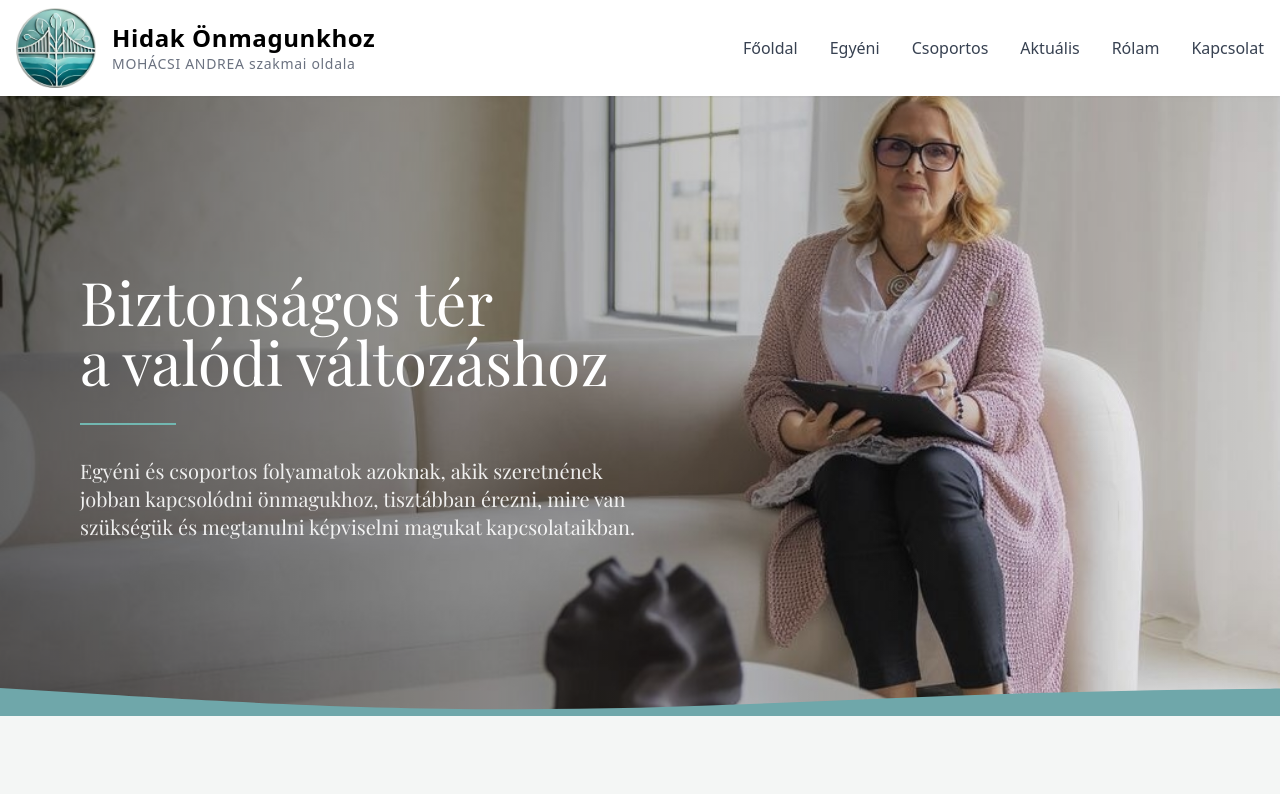
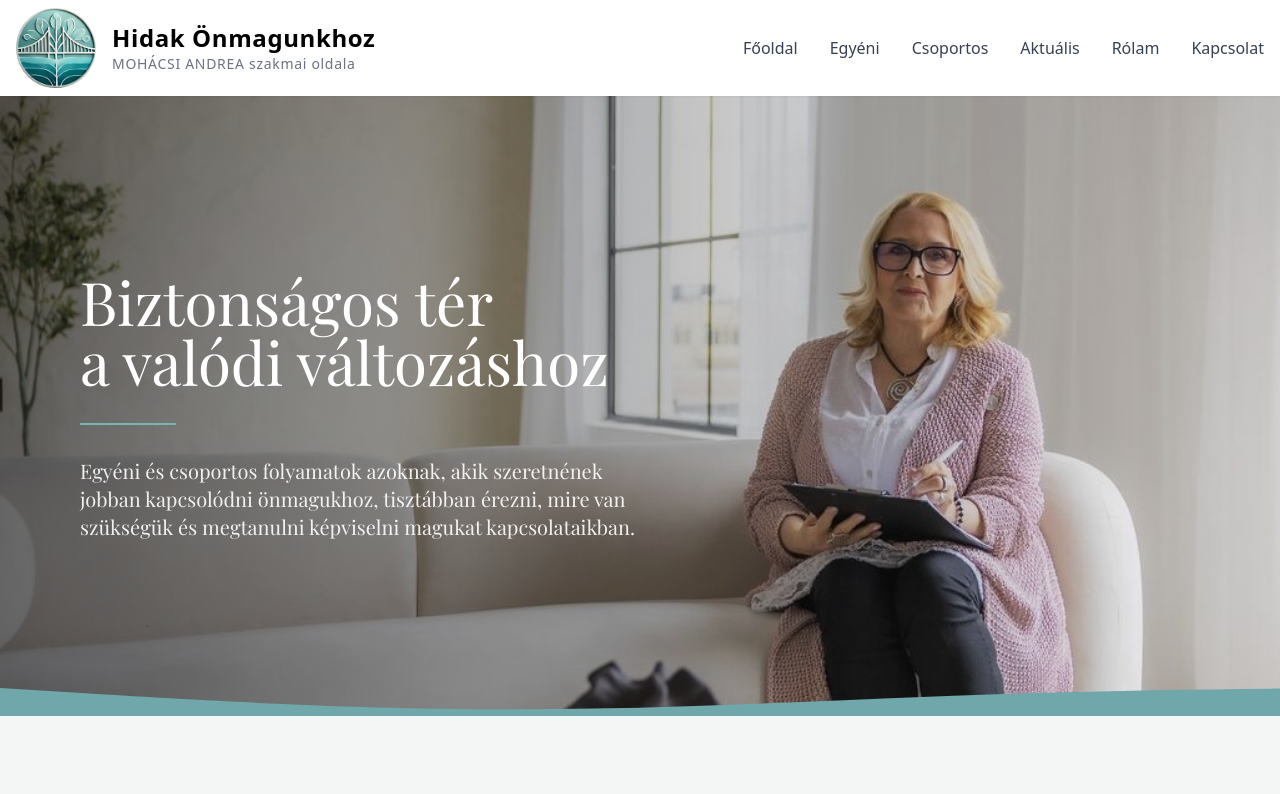
Before and after one commit to borikokeny/mohacsi-andrea, a React (Vite) app: page / in a window 1280 px wide. Shown: the top 794 px of the page. Built offline with nearby package versions, Linux system fonts and the light colour scheme; a web font is replaced by a local one.

Commit message:
Adds more fixes

```diff
--- a/src/components/MintChecklist.tsx
+++ b/src/components/MintChecklist.tsx
@@ -26,7 +26,7 @@
   className?: string;
 }) {
   // Icon: pipa (default) vagy csillag (useStar=true)
-  const Icon = ({ title = "jelölő" }: { title?: string }) =>
+  const Icon = () =>
     useStar ? (
       // csillag ikon
       <svg
--- a/src/pages/Home.tsx
+++ b/src/pages/Home.tsx
@@ -15,7 +15,7 @@
       <img
         src={Home_hero}
         alt="Mohácsi Andrea"
-        className="h-full w-full object-cover object-center"
+        className="h-full w-full object-cover object-top"
       />
 
       {/* Overlays */}
```
